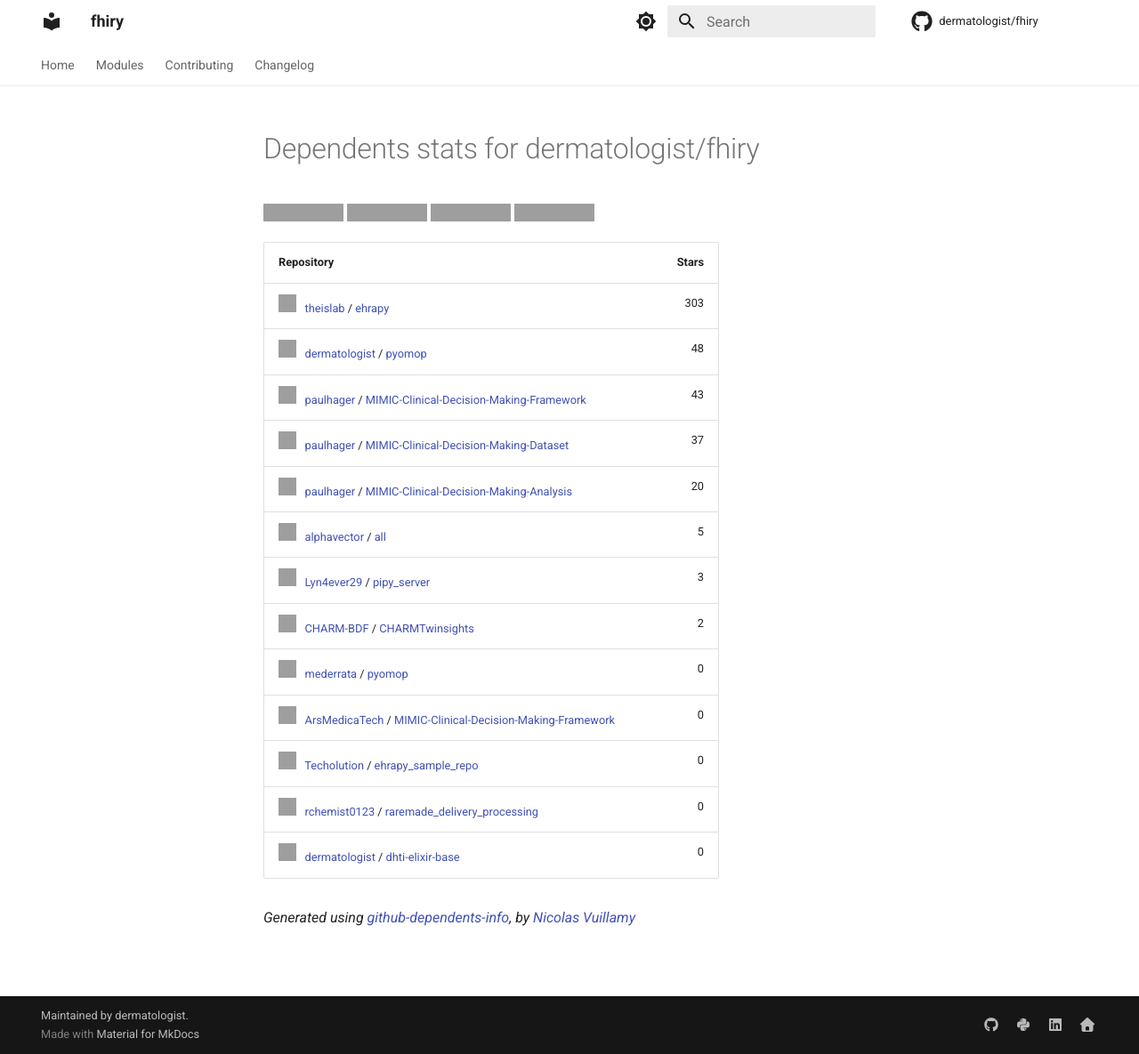
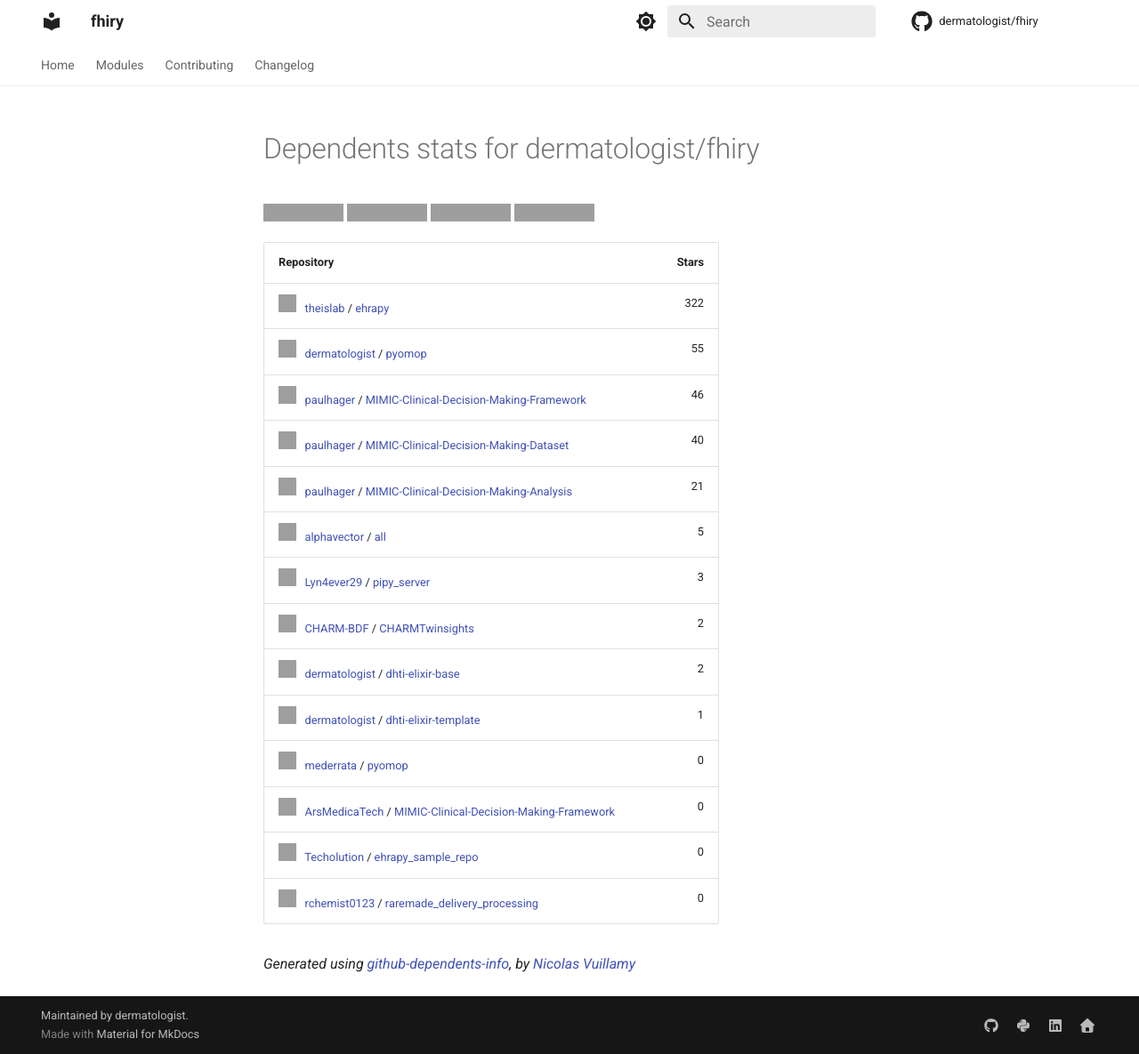
Before and after one commit to dermatologist/fhiry, an MkDocs documentation site: the page built from docs/github-dependents-info.md, in a window 1280 px wide and 1185 px high. Shown: the whole window at 89% size. Built offline with MkDocs 1.6.1 and Material for MkDocs 9.7.7, drawn with Linux system fonts in a browser that asks for light colours; comment, search, counter and statistics services are not loaded; grey boxes are pictures that could not be loaded.

Commit message:
[GitHub Dependents Info] Updated markdown file(s)

```diff
--- a/docs/github-dependents-info.md
+++ b/docs/github-dependents-info.md
@@ -1,24 +1,25 @@
 # Dependents stats for dermatologist/fhiry
 
-[![Generated by github-dependents-info](https://img.shields.io/static/v1?label=Used%20by&message=13&color=informational&logo=slickpic)](https://github.com/dermatologist/fhiry/network/dependents)
-[![Generated by github-dependents-info](https://img.shields.io/static/v1?label=Used%20by%20(public)&message=13&color=informational&logo=slickpic)](https://github.com/dermatologist/fhiry/network/dependents)
-[![Generated by github-dependents-info](https://img.shields.io/static/v1?label=Used%20by%20(private)&message=-13&color=informational&logo=slickpic)](https://github.com/dermatologist/fhiry/network/dependents)
-[![Generated by github-dependents-info](https://img.shields.io/static/v1?label=Used%20by%20(stars)&message=461&color=informational&logo=slickpic)](https://github.com/dermatologist/fhiry/network/dependents)
+[![Generated by github-dependents-info](https://img.shields.io/static/v1?label=Used%20by&message=14&color=informational&logo=slickpic)](https://github.com/dermatologist/fhiry/network/dependents)
+[![Generated by github-dependents-info](https://img.shields.io/static/v1?label=Used%20by%20(public)&message=14&color=informational&logo=slickpic)](https://github.com/dermatologist/fhiry/network/dependents)
+[![Generated by github-dependents-info](https://img.shields.io/static/v1?label=Used%20by%20(private)&message=-14&color=informational&logo=slickpic)](https://github.com/dermatologist/fhiry/network/dependents)
+[![Generated by github-dependents-info](https://img.shields.io/static/v1?label=Used%20by%20(stars)&message=497&color=informational&logo=slickpic)](https://github.com/dermatologist/fhiry/network/dependents)
 
 | Repository | Stars  |
 | :--------  | -----: |
-|<img class="avatar mr-2" src="https://avatars.githubusercontent.com/u/22319415?s=40&v=4" width="20" height="20" alt="">  &nbsp; [theislab](https://github.com/theislab) / [ehrapy](https://github.com/theislab/ehrapy) | 303 |
-|<img class="avatar mr-2" src="https://avatars.githubusercontent.com/u/6259644?s=40&v=4" width="20" height="20" alt="">  &nbsp; [dermatologist](https://github.com/dermatologist) / [pyomop](https://github.com/dermatologist/pyomop) | 48 |
-|<img class="avatar mr-2" src="https://avatars.githubusercontent.com/u/15194617?s=40&v=4" width="20" height="20" alt="">  &nbsp; [paulhager](https://github.com/paulhager) / [MIMIC-Clinical-Decision-Making-Framework](https://github.com/paulhager/MIMIC-Clinical-Decision-Making-Framework) | 43 |
-|<img class="avatar mr-2" src="https://avatars.githubusercontent.com/u/15194617?s=40&v=4" width="20" height="20" alt="">  &nbsp; [paulhager](https://github.com/paulhager) / [MIMIC-Clinical-Decision-Making-Dataset](https://github.com/paulhager/MIMIC-Clinical-Decision-Making-Dataset) | 37 |
-|<img class="avatar mr-2" src="https://avatars.githubusercontent.com/u/15194617?s=40&v=4" width="20" height="20" alt="">  &nbsp; [paulhager](https://github.com/paulhager) / [MIMIC-Clinical-Decision-Making-Analysis](https://github.com/paulhager/MIMIC-Clinical-Decision-Making-Analysis) | 20 |
+|<img class="avatar mr-2" src="https://avatars.githubusercontent.com/u/22319415?s=40&v=4" width="20" height="20" alt="">  &nbsp; [theislab](https://github.com/theislab) / [ehrapy](https://github.com/theislab/ehrapy) | 322 |
+|<img class="avatar mr-2" src="https://avatars.githubusercontent.com/u/6259644?s=40&v=4" width="20" height="20" alt="">  &nbsp; [dermatologist](https://github.com/dermatologist) / [pyomop](https://github.com/dermatologist/pyomop) | 55 |
+|<img class="avatar mr-2" src="https://avatars.githubusercontent.com/u/15194617?s=40&v=4" width="20" height="20" alt="">  &nbsp; [paulhager](https://github.com/paulhager) / [MIMIC-Clinical-Decision-Making-Framework](https://github.com/paulhager/MIMIC-Clinical-Decision-Making-Framework) | 46 |
+|<img class="avatar mr-2" src="https://avatars.githubusercontent.com/u/15194617?s=40&v=4" width="20" height="20" alt="">  &nbsp; [paulhager](https://github.com/paulhager) / [MIMIC-Clinical-Decision-Making-Dataset](https://github.com/paulhager/MIMIC-Clinical-Decision-Making-Dataset) | 40 |
+|<img class="avatar mr-2" src="https://avatars.githubusercontent.com/u/15194617?s=40&v=4" width="20" height="20" alt="">  &nbsp; [paulhager](https://github.com/paulhager) / [MIMIC-Clinical-Decision-Making-Analysis](https://github.com/paulhager/MIMIC-Clinical-Decision-Making-Analysis) | 21 |
 |<img class="avatar mr-2" src="https://avatars.githubusercontent.com/u/11805788?s=40&v=4" width="20" height="20" alt="">  &nbsp; [alphavector](https://github.com/alphavector) / [all](https://github.com/alphavector/all) | 5 |
 |<img class="avatar mr-2" src="https://avatars.githubusercontent.com/u/25952589?s=40&v=4" width="20" height="20" alt="">  &nbsp; [Lyn4ever29](https://github.com/Lyn4ever29) / [pipy_server](https://github.com/Lyn4ever29/pipy_server) | 3 |
 |<img class="avatar mr-2" src="https://avatars.githubusercontent.com/u/197785359?s=40&v=4" width="20" height="20" alt="">  &nbsp; [CHARM-BDF](https://github.com/CHARM-BDF) / [CHARMTwinsights](https://github.com/CHARM-BDF/CHARMTwinsights) | 2 |
+|<img class="avatar mr-2" src="https://avatars.githubusercontent.com/u/6259644?s=40&v=4" width="20" height="20" alt="">  &nbsp; [dermatologist](https://github.com/dermatologist) / [dhti-elixir-base](https://github.com/dermatologist/dhti-elixir-base) | 2 |
+|<img class="avatar mr-2" src="https://avatars.githubusercontent.com/u/6259644?s=40&v=4" width="20" height="20" alt="">  &nbsp; [dermatologist](https://github.com/dermatologist) / [dhti-elixir-template](https://github.com/dermatologist/dhti-elixir-template) | 1 |
 |<img class="avatar mr-2" src="https://avatars.githubusercontent.com/u/59177719?s=40&v=4" width="20" height="20" alt="">  &nbsp; [mederrata](https://github.com/mederrata) / [pyomop](https://github.com/mederrata/pyomop) | 0 |
 |<img class="avatar mr-2" src="https://avatars.githubusercontent.com/u/220723675?s=40&v=4" width="20" height="20" alt="">  &nbsp; [ArsMedicaTech](https://github.com/ArsMedicaTech) / [MIMIC-Clinical-Decision-Making-Framework](https://github.com/ArsMedicaTech/MIMIC-Clinical-Decision-Making-Framework) | 0 |
 |<img class="avatar mr-2" src="https://avatars.githubusercontent.com/u/25333729?s=40&v=4" width="20" height="20" alt="">  &nbsp; [Techolution](https://github.com/Techolution) / [ehrapy_sample_repo](https://github.com/Techolution/ehrapy_sample_repo) | 0 |
 |<img class="avatar mr-2" src="https://avatars.githubusercontent.com/u/67638499?s=40&v=4" width="20" height="20" alt="">  &nbsp; [rchemist0123](https://github.com/rchemist0123) / [raremade_delivery_processing](https://github.com/rchemist0123/raremade_delivery_processing) | 0 |
-|<img class="avatar mr-2" src="https://avatars.githubusercontent.com/u/6259644?s=40&v=4" width="20" height="20" alt="">  &nbsp; [dermatologist](https://github.com/dermatologist) / [dhti-elixir-base](https://github.com/dermatologist/dhti-elixir-base) | 0 |
 
 _Generated using [github-dependents-info](https://github.com/nvuillam/github-dependents-info), by [Nicolas Vuillamy](https://github.com/nvuillam)_
```
Also changed, not shown: README.md (+1 -1 lines).
